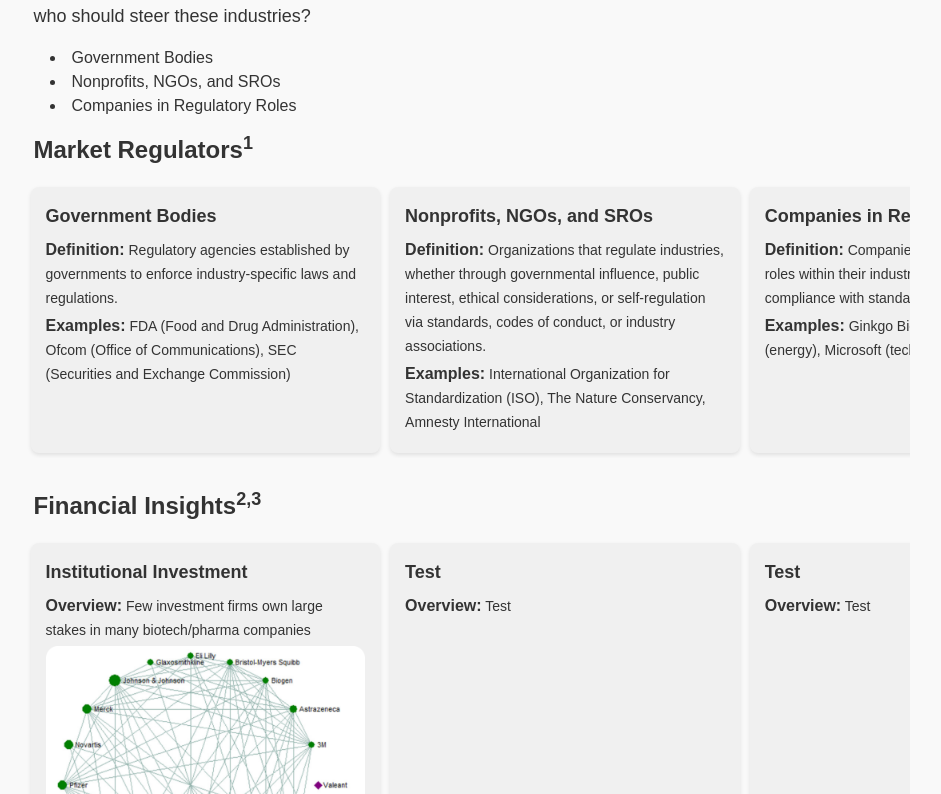
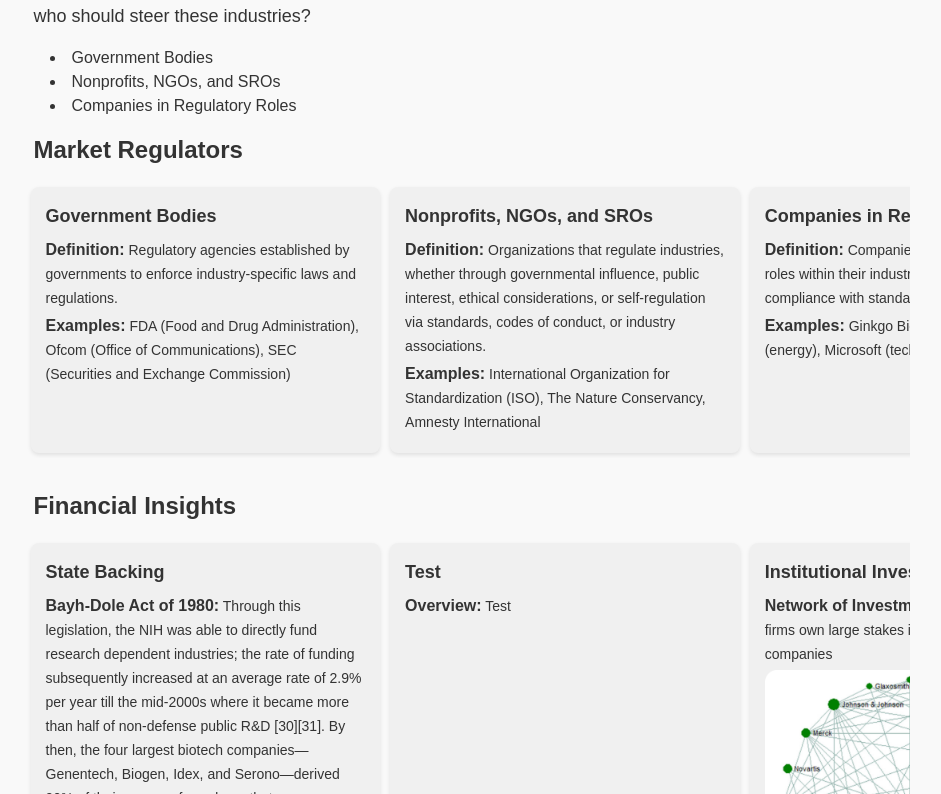
Before and after one commit to tkpepper15/applied-ethics, a Next.js app: page /how_corporate_ownership_shapes_big_pharma in a window 1280 px wide. Shown: the part 746-1540 px from the top of the page, without its empty margins (170-1111 px from the left). Built offline with nearby package versions, Linux system fonts and the light colour scheme.

Commit message:
Commit message

```diff
--- a/app/how_corporate_ownership_shapes_big_pharma/page.tsx
+++ b/app/how_corporate_ownership_shapes_big_pharma/page.tsx
@@ -33,17 +33,9 @@ const osItems: TimelineItemProps[] = [
 const finItems: TimelineItemProps[] = [
   {
     id: 1,
-    title: 'Institutional Investment',
+    title: 'State Backing',
     content: `
-    Overview: Few investment firms own large stakes in many biotech/pharma companies
-    `,
-    imageUrl: '/investment_firms.png'
-  },
-  {
-    id: 2,
-    title: 'Test',
-    content: `
-      Overview: Test
+    Bayh-Dole Act of 1980: Through this legislation, the NIH was able to directly fund research dependent industries; the rate of funding subsequently increased at an average rate of 2.9% per year till the mid-2000s where it became more than half of non-defense public R&D [30][31]. By then, the four largest biotech companies—Genentech, Biogen, Idex, and Serono—derived 90% of their revenue from drugs that were advantaged by the Act [29]. This funding has been highly effective for the biotech industry—Vallas et al. (2011) estimate that 13 of the 15 blockbuster biotech drugs available in 2007 received NIH support during their early development stages.
     `
   },
   {
@@ -52,6 +44,14 @@ const finItems: TimelineItemProps[] = [
     content: `
       Overview: Test
     `
+  },
+  {
+    id: 3,
+    title: 'Institutional Investment',
+    content: `
+    Network of Investments: Few investment firms own large stakes in many biotech/pharma companies
+    `,
+    imageUrl: '/investment_firms.png'
   },
 ];
 
@@ -99,7 +99,7 @@ const Home: React.FC = () => {
           <li>Nonprofits, NGOs, and SROs</li>
           <li>Companies in Regulatory Roles</li>
         </ul>
-        <h1 className="ml-4 mb-4 text-2xl font-bold">Market Regulators<sup>1</sup></h1>
+        <h1 className="ml-4 mb-4 text-2xl font-bold">Market Regulators</h1>
         <div className="timeline-container">
           <div id="timeline" className="timeline flex">
             {osItems.map(item => (
@@ -107,7 +107,7 @@ const Home: React.FC = () => {
             ))}
           </div>
         </div>
-        <h1 className="ml-4 mt-8 mb-4 text-2xl font-bold">Financial Insights<sup>2</sup><sup>,</sup><sup>3</sup></h1>
+        <h1 className="ml-4 mt-8 mb-4 text-2xl font-bold">Financial Insights</h1>
         <div className="timeline-container">
           <div id="timeline" className="timeline flex">
             {finItems.map(item => (
--- a/app/page.tsx
+++ b/app/page.tsx
@@ -8,6 +8,7 @@ const Home: React.FC = () => {
     <div className="home-container">
       <Navbar />
       <main className="home-content">
+      <meta name="viewport" content="width=device-width" />
         <section className="text-center max-w-4xl mx-auto mb-8">
           <h1 className="mb-4 ml-4 text-4xl font-bold">Welcome!</h1>
           <p className="mb-4 ml-4 text-lg">
```
